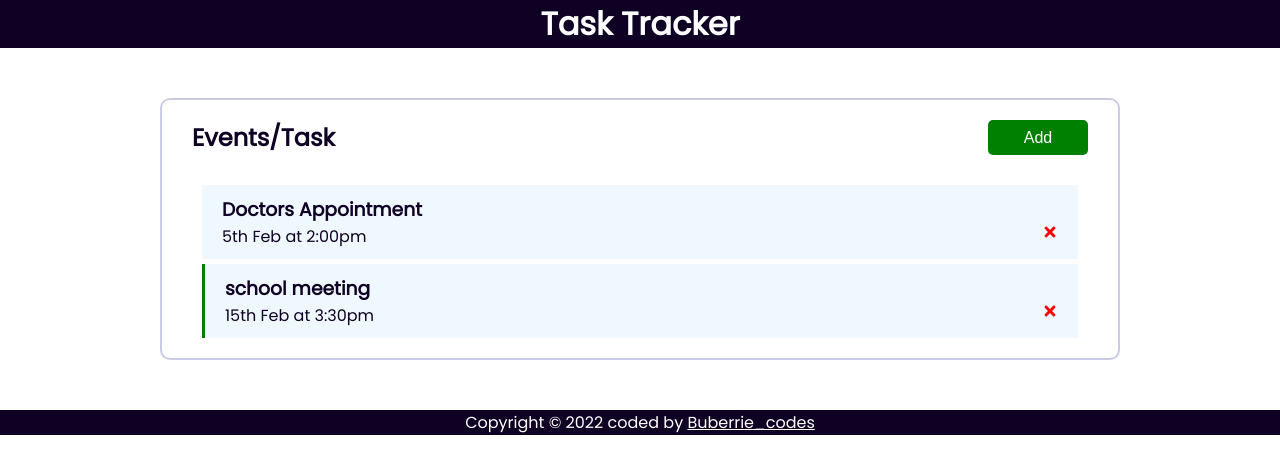
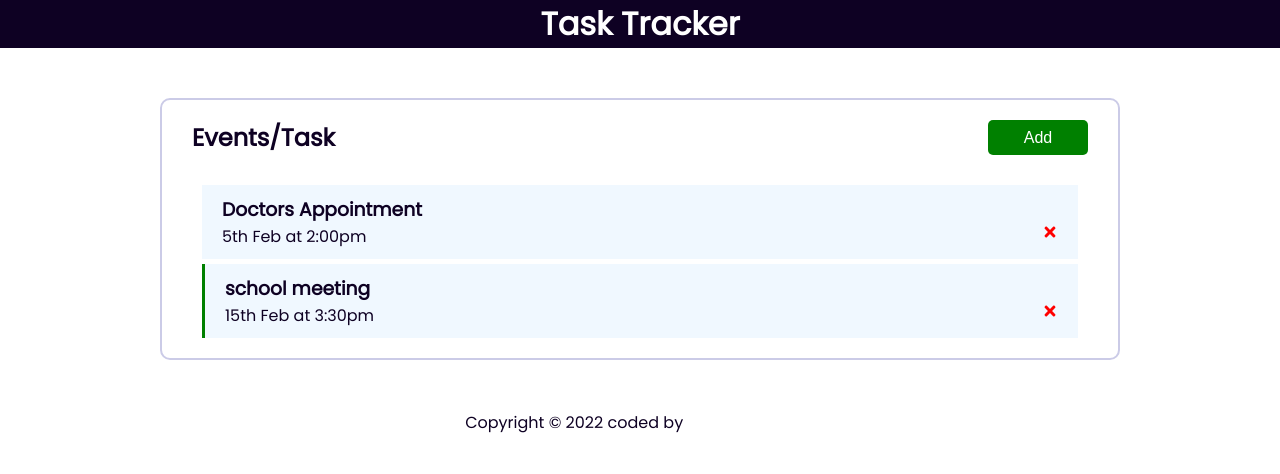
Before and after one commit to buberrie/react_task_tracker_app, a React (Create React App) app: page / in a window 1280 px wide. Shown: the top 474 px of the page. Built offline with nearby package versions, Linux system fonts and the light colour scheme; data requests are answered from the project's data file.

Commit message:
Update index.css

```diff
--- a/src/index.css
+++ b/src/index.css
@@ -142,14 +142,8 @@ body {
   margin: 0 22%;
 }
 
-
-
-
-
 .footer {
   position: relative;
   text-align: center;
-  background-color: rgb(14, 1, 35);
-  color: #ffff;
-  bottom: 0;
+  color: rgb(14, 1, 35);
 }
```
